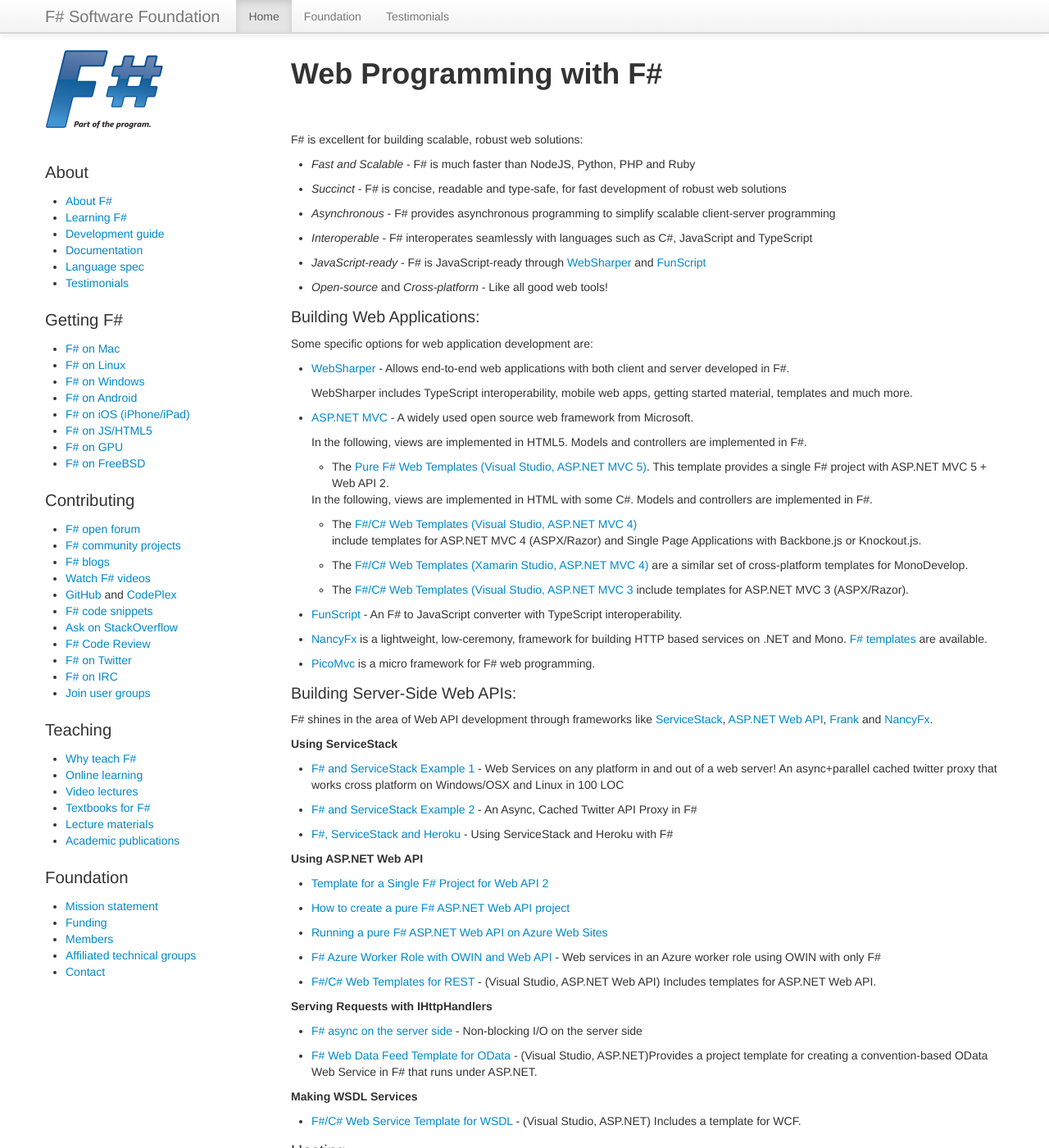
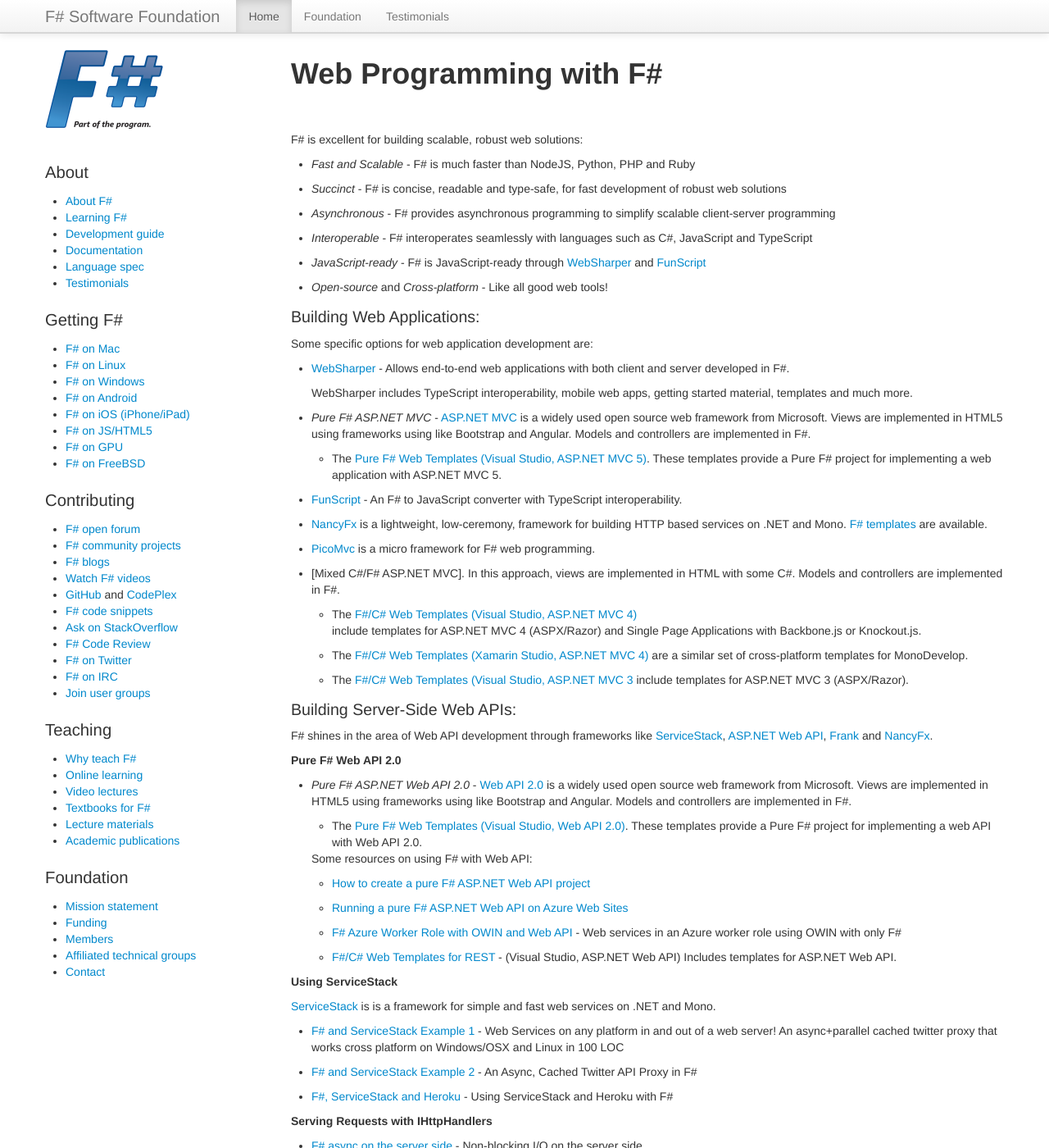
Before and after one commit to fsharp/fsharp.org, a Jekyll site: the page built from webstacks/index.md, in a window 1280 px wide and 1400 px high. Shown: the whole window at 82% size. Built offline with Jekyll 4.4.1, drawn with Linux system fonts in a browser that asks for light colours; nearby versions of some CDN libraries; some web fonts are replaced; comment, search, counter and statistics services are not loaded.

Commit message:
Update index.md

```diff
--- a/webstacks/index.md
+++ b/webstacks/index.md
@@ -20,16 +20,21 @@
 
    WebSharper includes TypeScript interoperability, mobile web apps, getting started material, templates and much more.
 
- * [ASP.NET MVC](http://www.asp.net/mvc) - A widely used open source web framework from Microsoft.
+ * *Pure F# ASP.NET MVC* - [ASP.NET MVC](http://www.asp.net/mvc) is a widely used open source web framework from Microsoft.
+   Views are implemented in HTML5 using frameworks using like Bootstrap and Angular.
+   Models and controllers are implemented in F#.
+
+   * The [Pure F# Web Templates (Visual Studio, ASP.NET MVC 5)](http://bloggemdano.blogspot.com/2013/12/a-new-f-aspnet-mvc-5-and-web-api-2.html).
+     These templates provide a Pure F# project for implementing a web application with ASP.NET MVC 5.
 
 
-   In the following, views are implemented in HTML5. Models and controllers are implemented in F#.
+ * [FunScript](http://funscript.info/) - An F# to JavaScript converter with TypeScript interoperability.
 
-   * The [Pure F# Web Templates (Visual Studio, ASP.NET MVC 5)](http://bloggemdano.blogspot.com/2013/12/a-new-f-aspnet-mvc-5-and-web-api-2.html).
-     This template provides a single F# project with ASP.NET MVC 5 + Web API 2.
+ * [NancyFx](https://github.com/NancyFx/Nancy) is a lightweight, low-ceremony, framework for building HTTP based services on .NET and Mono. [F# templates](http://bloggemdano.blogspot.com/2013/12/a-few-other-template-additions-and.html) are available.
 
+ * [PicoMvc](https://github.com/robertpi/PicoMvc) is a micro framework for F# web programming.
 
-   In the following, views are implemented in HTML with some C#. Models and controllers are implemented in F#.
+ * [Mixed C#/F# ASP.NET MVC]. In this approach, views are implemented in HTML with some C#. Models and controllers are implemented in F#.
 
    * The [F#/C# Web Templates (Visual Studio, ASP.NET MVC 4)](http://visualstudiogallery.msdn.microsoft.com/3d2bf938-fc9e-403c-90b3-8de27dc23095)
    include templates for ASP.NET MVC 4 (ASPX/Razor) and Single Page Applications with Backbone.js or Knockout.js.
@@ -41,31 +46,38 @@
    include templates for ASP.NET MVC 3 (ASPX/Razor).
 
 
- * [FunScript](http://funscript.info/) - An F# to JavaScript converter with TypeScript interoperability.
-
- * [NancyFx](https://github.com/NancyFx/Nancy) is a lightweight, low-ceremony, framework for building HTTP based services on .NET and Mono. [F# templates](http://bloggemdano.blogspot.com/2013/12/a-few-other-template-additions-and.html) are available.
-
- * [PicoMvc](https://github.com/robertpi/PicoMvc) is a micro framework for F# web programming.
-
 ### Building Server-Side Web APIs:
 
 F# shines in the area of Web API development through frameworks like  [ServiceStack](http://www.servicestack.net/), [ASP.NET Web API](http://www.asp.net/web-api), [Frank](https://github.com/frank-fs/frank) and
 [NancyFx](http://nancyfx.org/).
 
+##### Pure F# Web API 2.0
+
+ * *Pure F# ASP.NET Web API 2.0* - [Web API 2.0](http://www.asp.net/web-api) is a widely used open source web framework from Microsoft.
+   Views are implemented in HTML5 using frameworks using like Bootstrap and Angular.
+   Models and controllers are implemented in F#.
+
+   * The [Pure F# Web Templates (Visual Studio, Web API 2.0)](http://bloggemdano.blogspot.com/2013/12/a-new-f-aspnet-mvc-5-and-web-api-2.html).
+     These templates provide a Pure F# project for implementing a web API with Web API 2.0.
+
+   Some resources on using F# with Web API:
+
+   * [How to create a pure F# ASP.NET Web API project](http://blog.ploeh.dk/2013/08/23/how-to-create-a-pure-f-aspnet-web-api-project/)
+
+   * [Running a pure F# ASP.NET Web API on Azure Web Sites](http://blog.ploeh.dk/2013/08/26/running-a-pure-f-web-api-on-azure-web-sites/)
+
+   * [F# Azure Worker Role with OWIN and Web API](https://github.com/panesofglass/AzureFSharpOwin) - Web services in an Azure worker role using OWIN with only F#
+
+   * [F#/C# Web Templates for REST](http://visualstudiogallery.msdn.microsoft.com/3d2bf938-fc9e-403c-90b3-8de27dc23095) - (Visual Studio, ASP.NET Web API) Includes templates for ASP.NET Web API.
+
+
 ##### Using ServiceStack
+
+[ServiceStack](https://servicestack.net/) is is a framework for simple and fast web services on .NET and Mono.
 
  * [F# and ServiceStack Example 1](http://www.servicestack.net/mythz_blog/?p=785) - Web Services on any platform in and out of a web server! An async+parallel cached twitter proxy that works cross platform on Windows/OSX and Linux in 100 LOC
  * [F# and ServiceStack Example 2](http://www.servicestack.net/mythz_blog/?p=811) - An Async, Cached Twitter API Proxy in F#
  * [F#, ServiceStack and Heroku](https://github.com/kunjee17/ServiceStackHeroku) - Using ServiceStack and Heroku with F#
-
-##### Using ASP.NET Web API
-
- * [Template for a Single F# Project for Web API 2](http://bloggemdano.blogspot.com/2013/12/a-new-f-aspnet-mvc-5-and-web-api-2.html)
- * [How to create a pure F# ASP.NET Web API project](http://blog.ploeh.dk/2013/08/23/how-to-create-a-pure-f-aspnet-web-api-project/)
- * [Running a pure F# ASP.NET Web API on Azure Web Sites](http://blog.ploeh.dk/2013/08/26/running-a-pure-f-web-api-on-azure-web-sites/)
- * [F# Azure Worker Role with OWIN and Web API](https://github.com/panesofglass/AzureFSharpOwin) - Web services in an Azure worker role using OWIN with only F#
- * [F#/C# Web Templates for REST](http://visualstudiogallery.msdn.microsoft.com/3d2bf938-fc9e-403c-90b3-8de27dc23095) -
-    (Visual Studio, ASP.NET Web API) Includes templates for ASP.NET Web API.
 
 ##### Serving Requests with IHttpHandlers
 
```
